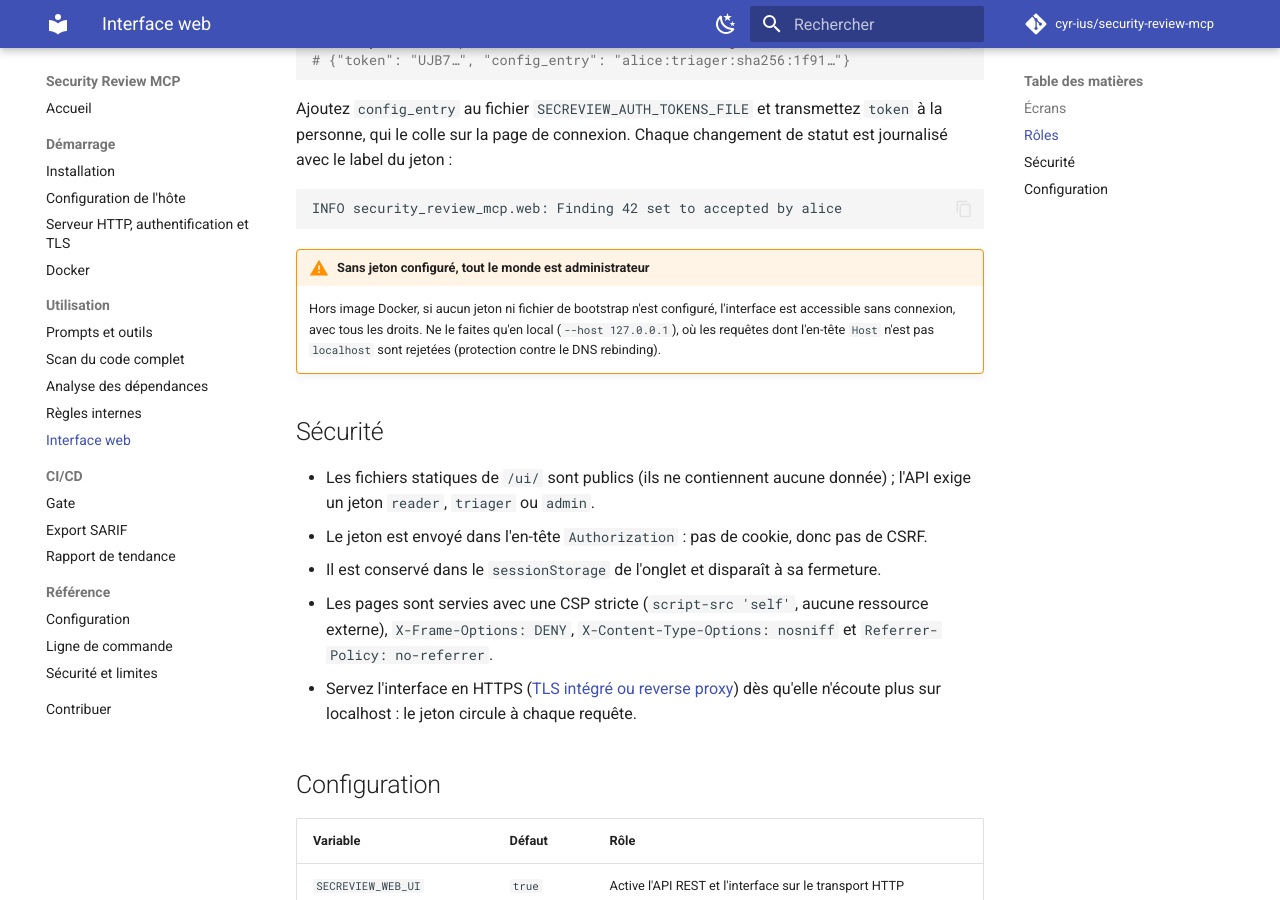
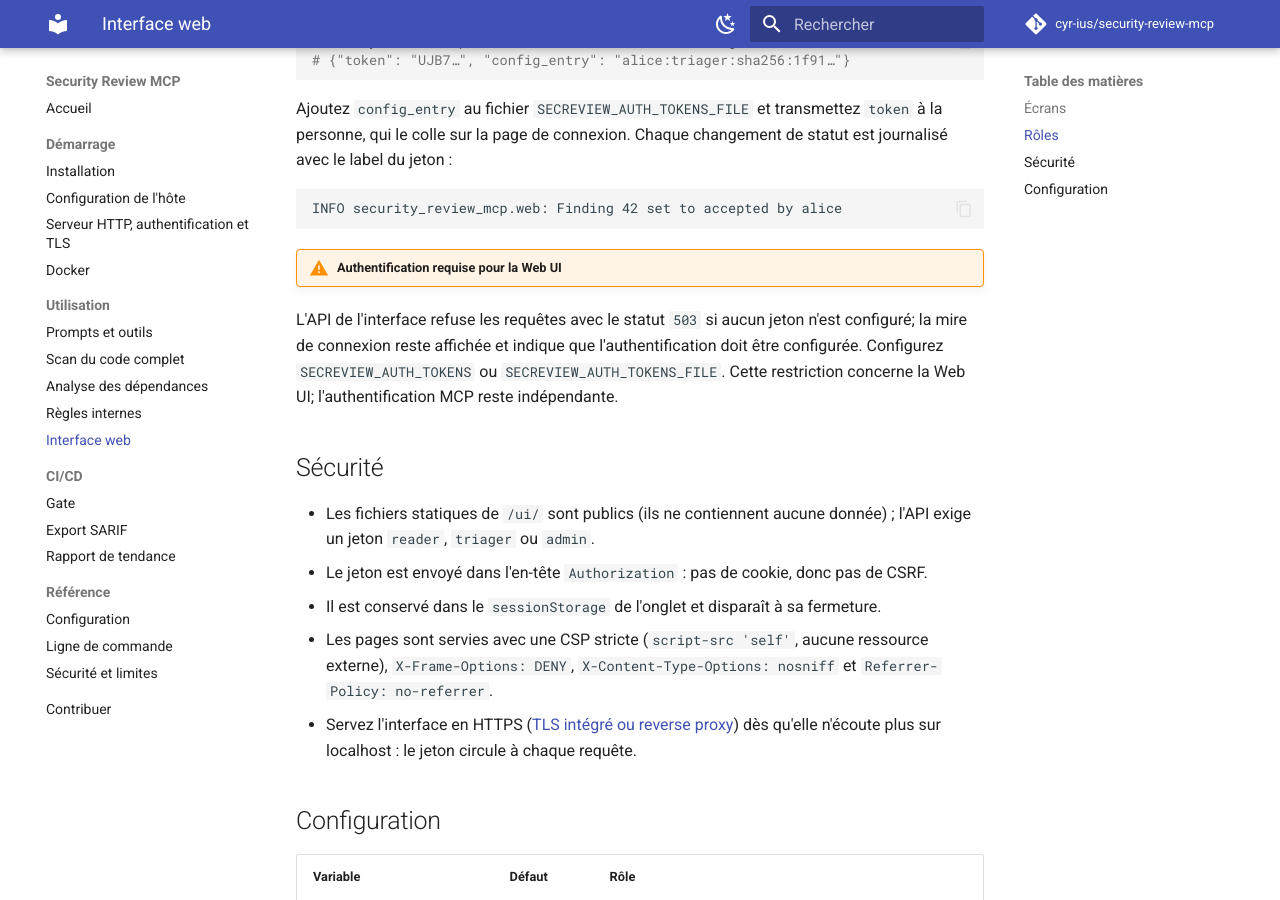
Before and after one commit to cyr-ius/security-review, an MkDocs documentation site: the page built from docs/utilisation/interface-web.md, in a window 1280 px wide and 900 px high, scrolled down 1752 px. Built offline with MkDocs 1.6.1 and Material for MkDocs 9.7.7, drawn with Linux system fonts in a browser that asks for light colours; comment, search, counter and statistics services are not loaded.

````diff
--- a/docs/utilisation/interface-web.md
+++ b/docs/utilisation/interface-web.md
@@ -69,11 +69,11 @@ le label du jeton :
 INFO security_review_mcp.web: Finding 42 set to accepted by alice
 ```
 
-!!! warning "Sans jeton configuré, tout le monde est administrateur"
-    Hors image Docker, si aucun jeton ni fichier de bootstrap n'est configuré, l'interface est
-    accessible sans connexion, avec tous les droits. Ne le faites qu'en local
-    (`--host 127.0.0.1`), où les requêtes dont l'en-tête `Host` n'est pas `localhost` sont
-    rejetées (protection contre le DNS rebinding).
+!!! warning "Authentification requise pour la Web UI"
+  L'API de l'interface refuse les requêtes avec le statut `503` si aucun jeton n'est configuré;
+  la mire de connexion reste affichée et indique que l'authentification doit être configurée.
+  Configurez `SECREVIEW_AUTH_TOKENS` ou `SECREVIEW_AUTH_TOKENS_FILE`. Cette restriction
+  concerne la Web UI; l'authentification MCP reste indépendante.
 
 ## Sécurité
 
````
Also changed, not shown: docs/demarrage/http.md (+3 -3 lines), docs/reference/securite.md (+3 -2 lines), 4 other files.
